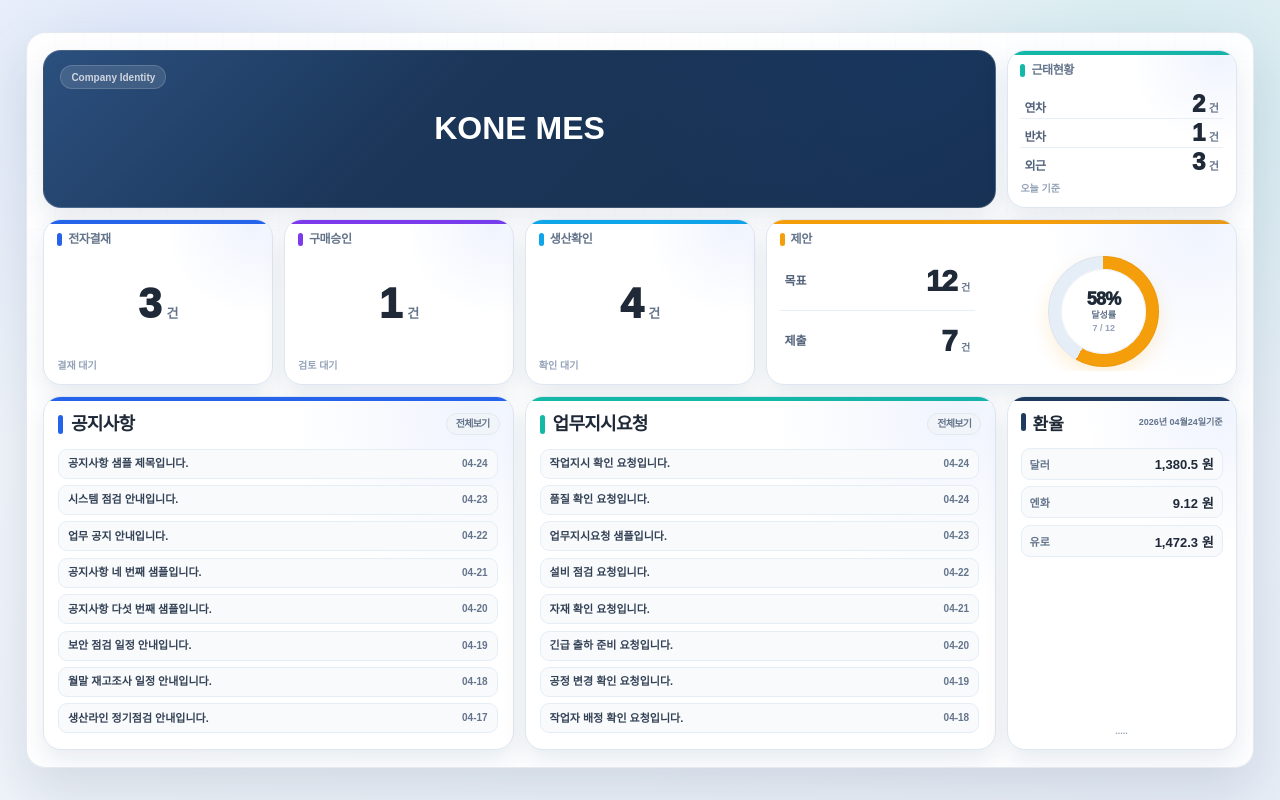
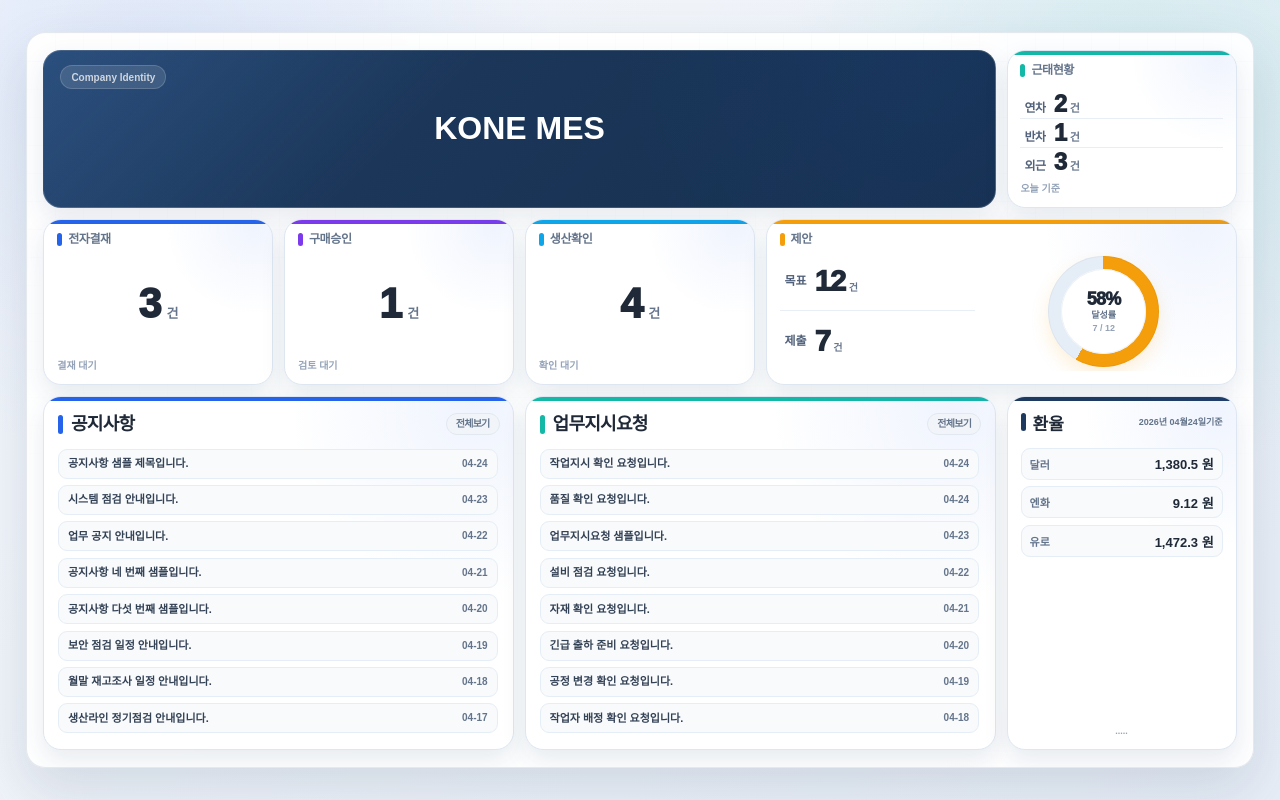
Before and after one commit to GNh0/MES_Dashboard_1, a plain HTML site: page index.html in a window 1280 px wide. Drawn offline with Linux system fonts and the light colour scheme.

Commit message:
Tighten label and value spacing in metric rows

```diff
--- a/css/flat-metric.css
+++ b/css/flat-metric.css
@@ -23,6 +23,18 @@
 
 .attendance-name {
     color: #52627a;
+}
+
+.attendance-row,
+.proposal-stat {
+    grid-template-columns: auto auto;
+    justify-content: start;
+    column-gap: clamp(8px, 0.95vmin, 14px);
+}
+
+.attendance-count-wrap {
+    justify-content: flex-start;
+    gap: clamp(3px, 0.45vmin, 6px);
 }
 
 .attendance-count {
@@ -56,6 +68,8 @@
 }
 
 .proposal-stat-value {
+    justify-content: flex-start;
+    gap: clamp(3px, 0.45vmin, 6px);
     font-size: clamp(28px, 3.7vmin, 50px);
 }
 
```
